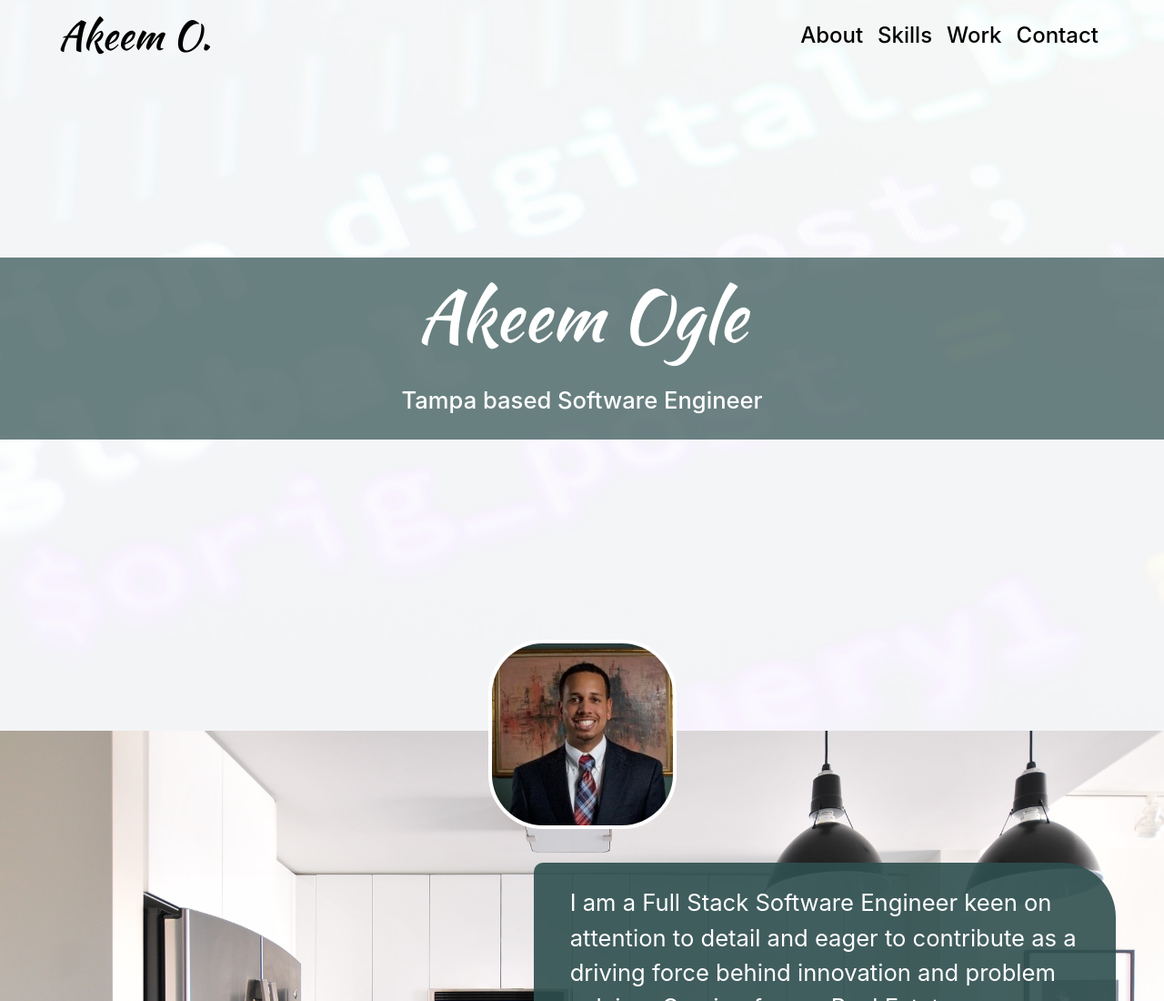
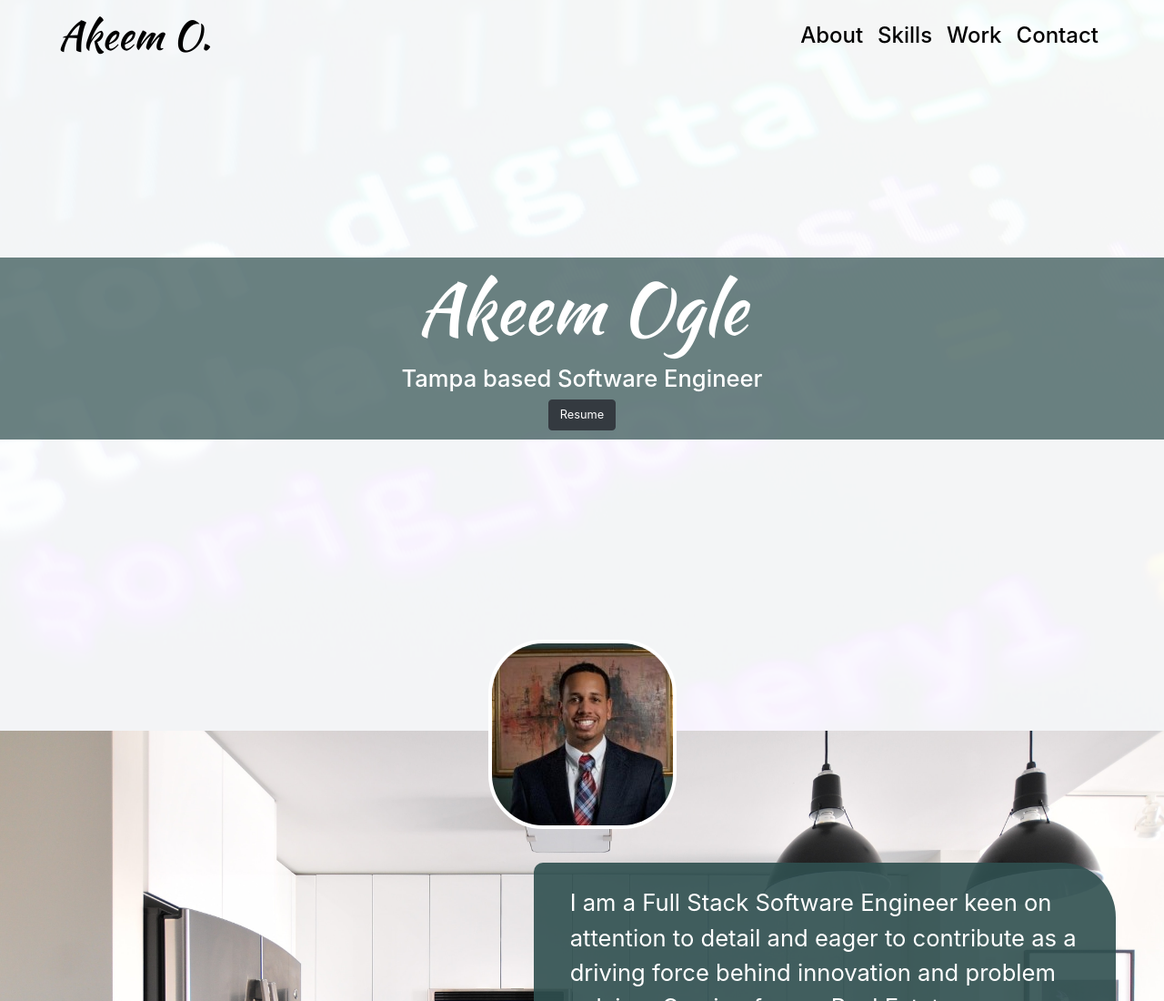
Before and after one commit to ako-21/portfolio2, a website: page index.html in a window 1280 px wide. Shown: the top 1100 px of the page at 91% size. Drawn offline with nearby package versions, Linux system fonts and the light colour scheme.

Commit message:
added resume button

```diff
--- a/assets/styles/main.css
+++ b/assets/styles/main.css
@@ -229,3 +229,7 @@ form {
 .inputt {
   font-size: 2vw;
 }
+
+.oneview {
+  font-size: 1vw;
+}
--- a/index.html
+++ b/index.html
@@ -36,7 +36,8 @@
       </nav>
       <div class="container-fluid d-flex flex-column justify-content-center  align-items-center banner">
         <h1 class="banner-txt"> Akeem Ogle </h1>
-        <h2 class="mt-4">Tampa based Software Engineer</h2>
+        <h2 class="mt-2">Tampa based Software Engineer</h2>
+        <a href="https://drive.google.com/file/d/1kYuXt3d56J8geAUyit4FdscMS8r1WaXG/view?usp=sharing" target="_blank" rel="noopener noreferrer" class="btn btn-dark oneview">Resume</a>
     </div>
   </div>
     <div id="about" class="container-fluid about-me">
```
